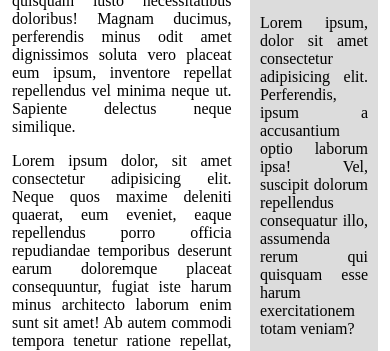
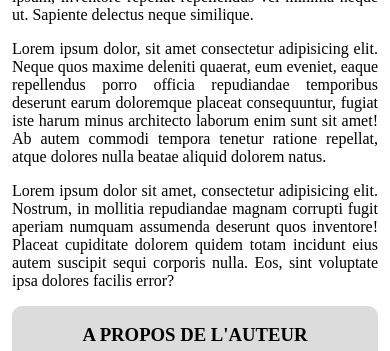
Before and after one commit to Mohamedboulj/grandvoyageur, a plain HTML site: page index.html in a window 390 px wide. Shown: the part 346-697 px from the top of the page. Drawn offline with Linux system fonts and the light colour scheme.

Commit message:
Update style.css

```diff
--- a/style.css
+++ b/style.css
@@ -108,3 +108,13 @@ footer .pics h3{
 hr{
     border-style:dotted ;
 }
+@media screen and (max-width: 600px){
+    section{
+        flex-direction: column;
+    }
+    section aside,section article{
+        width: 100%;
+        margin:auto
+    }
+
+}
```
